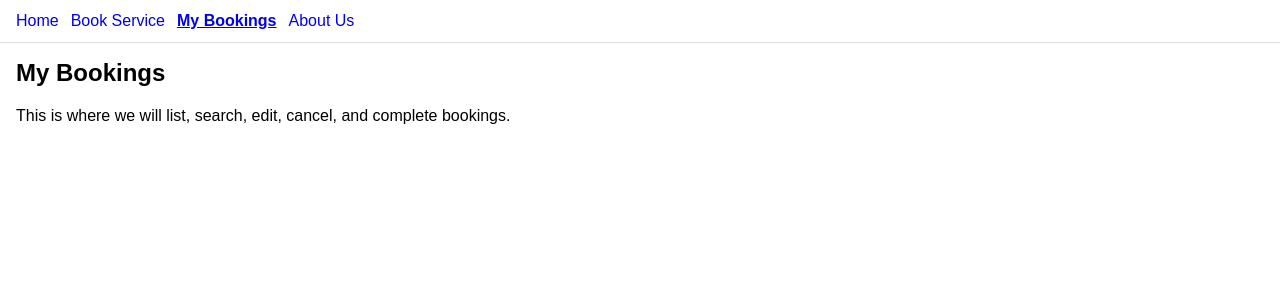
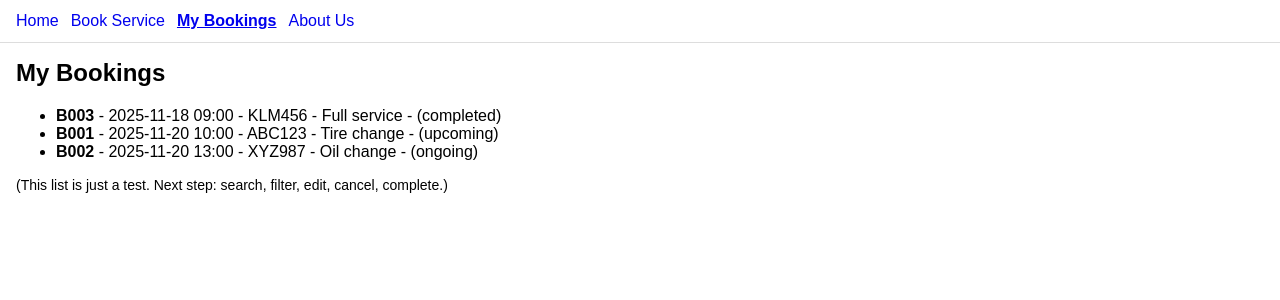
Before and after one commit to Sam-Razavi/Tire-Car-Store, a Vue app in the folder Tire-Car-Store/: page /my-bookings in a window 1280 px wide. Shown: the top 300 px of the page. Built offline with nearby package versions, Linux system fonts and the light colour scheme.

Commit message:
Add Pinia booking store and load bookings from JSON

```diff
--- a/Tire-Car-Store/src/App.vue
+++ b/Tire-Car-Store/src/App.vue
@@ -1,3 +1,16 @@
+<script setup>
+// Load bookings when the app starts
+import { onMounted } from "vue";
+import { useBookingStore } from "./stores/bookingStore";
+
+const bookingStore = useBookingStore();
+
+onMounted(() => {
+  bookingStore.loadBookings();
+});
+</script>
+
+
 <template>
   <div class="app">
     <header class="header">
--- /dev/null
+++ b/Tire-Car-Store/src/data/bookings.json
@@ -0,0 +1,38 @@
+[
+  {
+    "id": "B001",
+    "name": "Ali Svensson",
+    "email": "ali@example.com",
+    "phone": "0701234567",
+    "regNr": "ABC123",
+    "serviceType": "Tire change",
+    "date": "2025-11-20",
+    "time": "10:00",
+    "status": "upcoming",
+    "performedAction": ""
+  },
+  {
+    "id": "B002",
+    "name": "Mina Maddahi",
+    "email": "mina@example.com",
+    "phone": "0707654321",
+    "regNr": "XYZ987",
+    "serviceType": "Oil change",
+    "date": "2025-11-20",
+    "time": "13:00",
+    "status": "ongoing",
+    "performedAction": ""
+  },
+  {
+    "id": "B003",
+    "name": "Sam Razavi",
+    "email": "sam@example.com",
+    "phone": "0700001111",
+    "regNr": "KLM456",
+    "serviceType": "Full service",
+    "date": "2025-11-18",
+    "time": "09:00",
+    "status": "completed",
+    "performedAction": "Full service done + checked brakes"
+  }
+]
--- /dev/null
+++ b/Tire-Car-Store/src/stores/bookingStore.js
@@ -0,0 +1,87 @@
+import { defineStore } from "pinia";
+
+// We load default bookings from a JSON file.
+import initialBookings from "../data/bookings.json";
+
+export const useBookingStore = defineStore("bookingStore", {
+  state: () => ({
+
+    bookings: [],
+
+
+    message: "",
+  }),
+
+  getters: {
+
+    sortedBookings(state) {
+      return [...state.bookings].sort((a, b) => {
+        const aDT = `${a.date} ${a.time}`;
+        const bDT = `${b.date} ${b.time}`;
+        return aDT.localeCompare(bDT);
+      });
+    },
+  },
+
+  actions: {
+    // Load bookings from JSON when the app starts
+    loadBookings() {
+
+      this.bookings = initialBookings.map((b) => ({ ...b }));
+    },
+
+
+    generateId() {
+      const number = this.bookings.length + 1;
+      return "B" + String(number).padStart(3, "0");
+    },
+
+    // Add new booking
+    addBooking(newBooking) {
+      const bookingToAdd = {
+        ...newBooking,
+        id: this.generateId(),
+        status: "upcoming",
+        performedAction: "",
+      };
+
+      this.bookings.push(bookingToAdd);
+
+
+      this.message = "Booking saved (simulated).";
+      alert(this.message);
+    },
+
+    // Update booking by id
+    updateBooking(updatedBooking) {
+      const index = this.bookings.findIndex((b) => b.id === updatedBooking.id);
+      if (index !== -1) {
+        this.bookings[index] = { ...updatedBooking };
+
+        this.message = "Booking updated (simulated).";
+        alert(this.message);
+      }
+    },
+
+    // Cancel booking
+    cancelBooking(id) {
+      const booking = this.bookings.find((b) => b.id === id);
+      if (booking) {
+        booking.status = "cancelled";
+        this.message = "Booking cancelled (simulated).";
+        alert(this.message);
+      }
+    },
+
+    // Mark booking completed
+    completeBooking(id, performedAction) {
+      const booking = this.bookings.find((b) => b.id === id);
+      if (booking) {
+        booking.status = "completed";
+        booking.performedAction = performedAction || "Completed service";
+        this.message = "Booking marked as completed (simulated).";
+        alert(this.message);
+      }
+    },
+  },
+});
--- a/Tire-Car-Store/src/views/MyBookingsView.vue
+++ b/Tire-Car-Store/src/views/MyBookingsView.vue
@@ -1,6 +1,28 @@
+<script setup>
+import { computed } from "vue";
+import { useBookingStore } from "../stores/bookingStore";
+
+const bookingStore = useBookingStore();
+
+// Show sorted bookings
+const bookings = computed(() => bookingStore.sortedBookings);
+</script>
+
 <template>
   <section>
     <h1>My Bookings</h1>
-    <p>This is where we will list, search, edit, cancel, and complete bookings.</p>
+
+    <p v-if="bookings.length === 0">No bookings yet.</p>
+
+    <ul v-else>
+      <li v-for="b in bookings" :key="b.id">
+        <strong>{{ b.id }}</strong> - {{ b.date }} {{ b.time }} -
+        {{ b.regNr }} - {{ b.serviceType }} - ({{ b.status }})
+      </li>
+    </ul>
+
+    <p style="margin-top: 12px; font-size: 14px;">
+      (This list is just a test. Next step: search, filter, edit, cancel, complete.)
+    </p>
   </section>
 </template>
```
Also changed, not shown: Tire-Car-Store/src/main.js (+11 -2 lines).
